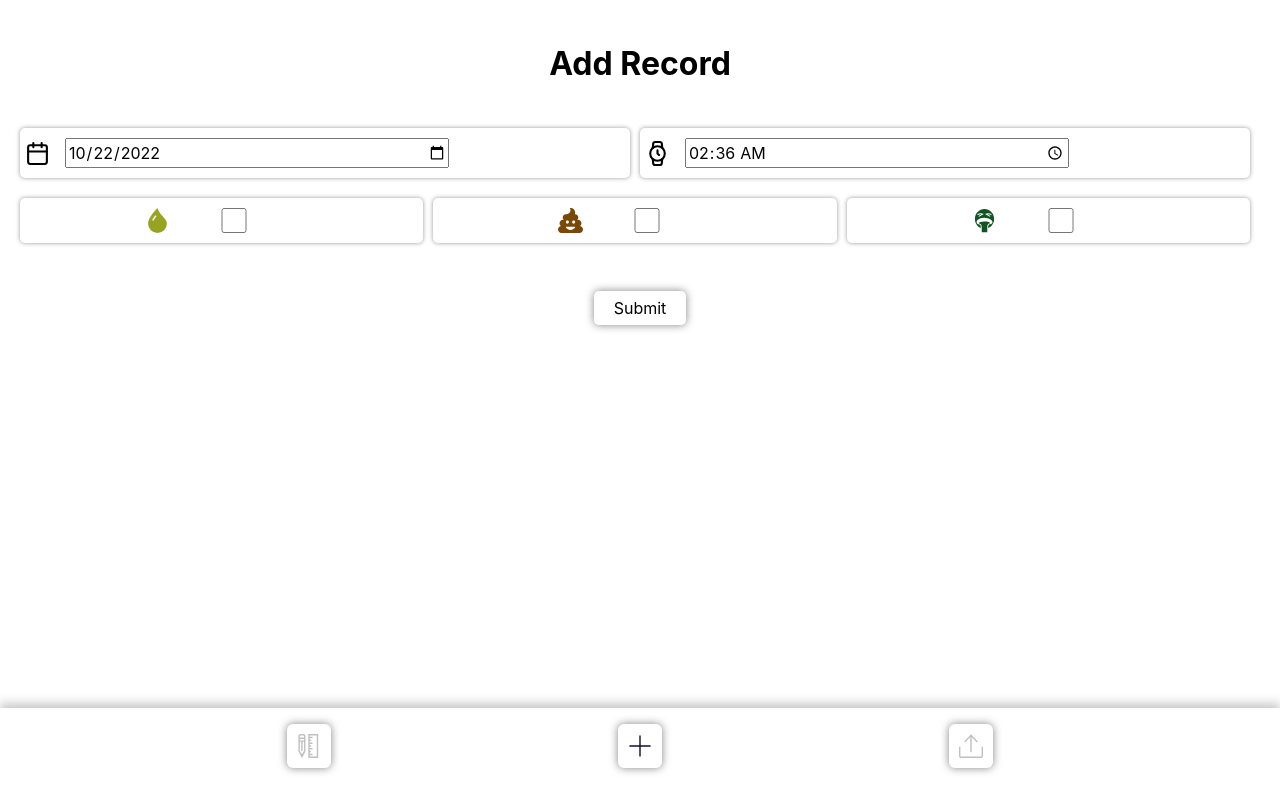
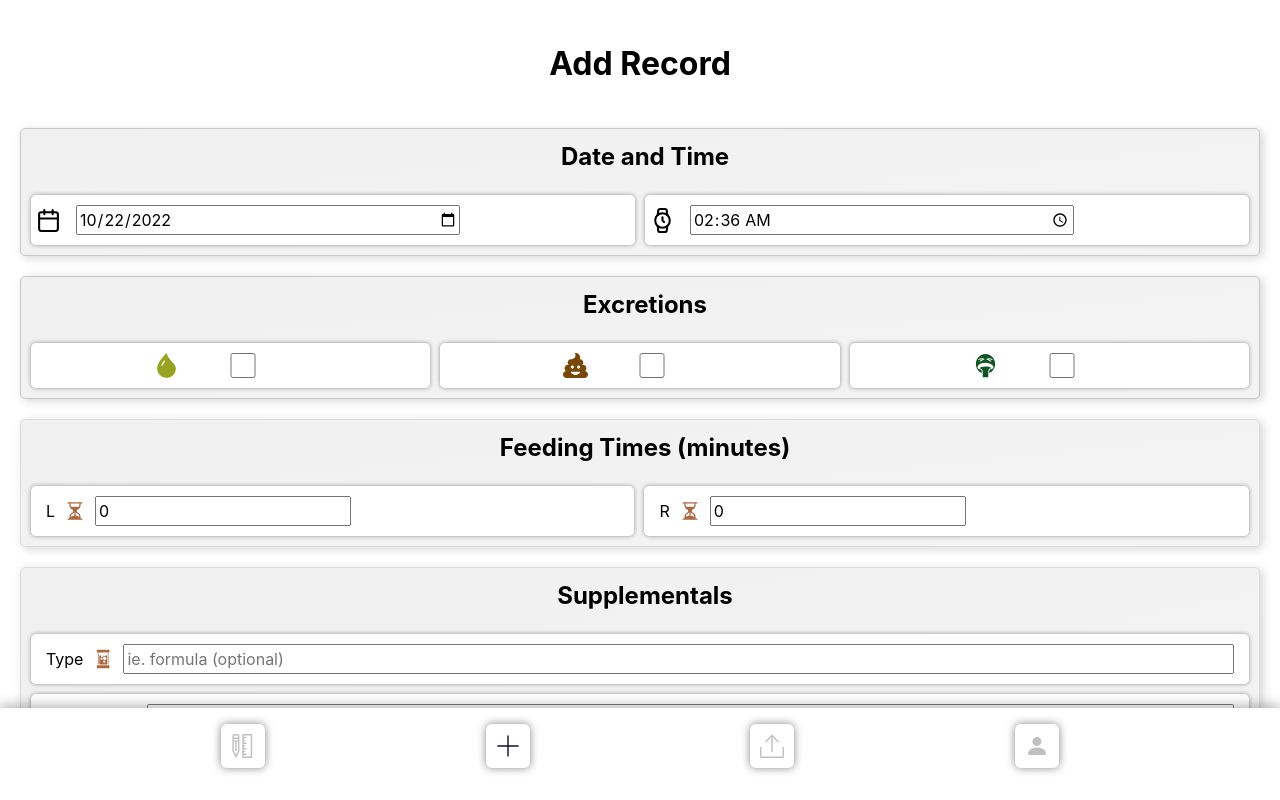
Before and after one commit to EmanateStudios/newborn-data-tracker, a React (Create React App) app in the folder client/: page /AddItem in a window 1280 px wide. Built offline with nearby package versions, Linux system fonts and the light colour scheme.

Commit message:
can assign ids now through email

```diff
--- a/client/src/App.tsx
+++ b/client/src/App.tsx
@@ -10,6 +10,7 @@ function App() {
         <Route path="/AddItem" element={<AddItem />} />
         <Route path="/ExportOptions" element={<ExportOptions />} />
         <Route path="/Records" element={<Records />} />
+        <Route path="/Login" element={<Login />} />
       </Routes>
       <Navbar />
     </div>
--- a/client/src/components/Navbar.tsx
+++ b/client/src/components/Navbar.tsx
@@ -1,5 +1,7 @@
 import { NavLink } from "react-router-dom";
+// icons
 import { TfiPlus, TfiExport, TfiRulerPencil } from "react-icons/tfi";
+import { BsFillPersonFill } from "react-icons/bs";
 
 export function Navbar() {
   return (
@@ -41,6 +43,18 @@ export function Navbar() {
             }}
           </NavLink>
         </li>
+        <li>
+          <NavLink to="Login">
+            {({ isActive }) => {
+              return (
+                <BsFillPersonFill
+                  size={"1.5rem"}
+                  color={isActive ? "rgba(19, 14, 46, 1.0)" : "silver"}
+                />
+              );
+            }}
+          </NavLink>
+        </li>
       </ul>
     </nav>
   );
--- a/client/src/pages/AddItem.tsx
+++ b/client/src/pages/AddItem.tsx
@@ -6,9 +6,9 @@ import { DateTime } from "luxon";
 // --- ICONS ---
 import { FiCalendar, FiWatch } from "react-icons/fi";
 import { FaPoo } from "react-icons/fa";
-import { BsFillDropletFill } from "react-icons/bs";
-import { GiVomiting } from "react-icons/gi";
-
+import { BsFillDropletFill, BsHourglassSplit } from "react-icons/bs";
+import { GiVomiting, GiChemicalTank } from "react-icons/gi";
+import { IoIosBeaker, IoIosTimer } from "react-icons/io";
 export function AddItem() {
   const currentDate = DateTime.now();
   // const currentTime = currentDate.toLocaleString(DateTime.TIME_SIMPLE);
@@ -20,6 +20,7 @@ export function AddItem() {
       onCompleted: (completedData) => {
         console.log(`SUCCESSFUL RECORD INSERTION`);
         console.log(completedData);
+        setRecord(initialValues);
       },
     }
   );
@@ -30,7 +31,7 @@ export function AddItem() {
       variables: {
         objects: {
           date: record.date,
-          time: record.time,
+          time: record.time.toLocaleString(DateTime.TIME_SIMPLE),
           leftBreast: record.leftBreast || 0,
           rightBreast: record.rightBreast || 0,
           void: record.void || false,
@@ -66,14 +67,6 @@ export function AddItem() {
     const valueUpdate =
       update.type === "checkbox" ? update.checked : update.value;
 
-    // console.log(update);
-    // console.log(update.type);
-    // console.log(keyUpdate);
-    console.log(valueUpdate);
-    console.log({
-      ...record,
-      [keyUpdate]: valueUpdate,
-    });
     setRecord({
       ...record,
       [keyUpdate]: valueUpdate,
@@ -85,13 +78,25 @@ export function AddItem() {
       <h1>Add Record</h1>
       <form onSubmit={handleSubmit}>
         {/*==================== DATE AND TIME ====================*/}
+        <div
+          className="cards"
+          style={{
+            border: "1px solid rgb(200,200,200)",
+            paddingBottom: "10px",
+            paddingLeft: "10px",
+            borderRadius: "5px",
+            backgroundColor: "rgb(240,240,240)",
+          }}
+        >
+          <h2>Date and Time</h2>
+          <div style={{ display: "flex" }}>
             {/* ---- DATE ---- */}
-        <div style={{ display: "flex" }}>
             <div
               className="checkBoxContainer"
               style={{
                 display: "flex",
                 alignItems: "center",
+                backgroundColor: "white",
               }}
             >
               <FiCalendar size={"25px"} style={{ marginRight: "15px" }} />
@@ -109,6 +114,7 @@ export function AddItem() {
               style={{
                 display: "flex",
                 alignItems: "center",
+                backgroundColor: "white",
               }}
             >
               <FiWatch size={"25px"} style={{ marginRight: "15px" }} />
@@ -121,7 +127,20 @@ export function AddItem() {
               />
             </div>
           </div>
+        </div>
         {/*==================== PEE AND POO ====================*/}
+        <div
+          className="cards"
+          style={{
+            border: "1px solid rgb(200,200,200)",
+            marginTop: "20px",
+            paddingBottom: "10px",
+            paddingLeft: "10px",
+            borderRadius: "5px",
+            backgroundColor: "rgb(240,240,240)",
+          }}
+        >
+          <h2>Excretions</h2>
           <div
             style={{
               display: "flex",
@@ -136,6 +155,7 @@ export function AddItem() {
               style={{
                 display: "flex",
                 justifyContent: "center",
+                backgroundColor: "white",
               }}
             >
               <BsFillDropletFill
@@ -158,6 +178,7 @@ export function AddItem() {
               style={{
                 display: "flex",
                 justifyContent: "center",
+                backgroundColor: "white",
               }}
             >
               <FaPoo size={"25px"} style={{ color: "rgb(122, 72, 6)" }} />
@@ -175,6 +196,7 @@ export function AddItem() {
               style={{
                 display: "flex",
                 justifyContent: "center",
+                backgroundColor: "white",
               }}
             >
               <GiVomiting size={"25px"} style={{ color: "rgb(17, 84, 35)" }} />
@@ -187,8 +209,135 @@ export function AddItem() {
               />
             </div>
           </div>
-        <br />
-        <br />
+        </div>
+        {/*==================== BOOBIES / FEEDING TIMES====================*/}
+        <div
+          className="cards"
+          style={{
+            marginTop: "20px",
+            paddingBottom: "10px",
+            paddingLeft: "10px",
+            borderRadius: "5px",
+          }}
+        >
+          <h2>Feeding Times (minutes)</h2>
+          <div style={{ display: "flex" }}>
+            {/* ---- LEFT BOOB TIME ---- */}
+            <div
+              className="checkBoxContainer"
+              style={{
+                display: "flex",
+                alignItems: "center",
+                backgroundColor: "white",
+              }}
+            >
+              <p style={{ margin: "0px 10px" }}>L</p>
+              <BsHourglassSplit size={"20px"} color={"rgb(171, 104, 65)"} />
+              <input
+                type="input"
+                name="leftBreast"
+                value={record.leftBreast}
+                onChange={(e) => updateRecordState(e.target)}
+                style={{ width: "20vw", marginLeft: "10px" }}
+              />
+            </div>
+            {/* ---- RIGHT BOOB TIME ---- */}
+            <div
+              className="checkBoxContainer"
+              style={{
+                display: "flex",
+                alignItems: "center",
+                backgroundColor: "white",
+              }}
+            >
+              <p style={{ margin: "0px 10px" }}>R</p>
+              <BsHourglassSplit size={"20px"} color={"rgb(171, 104, 65)"} />
+              <input
+                type="input"
+                name="rightBreast"
+                value={record.rightBreast}
+                onChange={(e) => updateRecordState(e.target)}
+                style={{ width: "20vw", marginLeft: "10px" }}
+              />
+            </div>
+          </div>
+        </div>
+        {/*==================== SUPPLEMENTALS ====================*/}
+        <div
+          className="cards"
+          style={{
+            marginTop: "20px",
+            paddingBottom: "10px",
+            paddingLeft: "10px",
+            borderRadius: "5px",
+          }}
+        >
+          <h2>Supplementals</h2>
+          {/* ---- TYPE OF SUPPLEMENT (IE. FORMULA) ---- */}
+          <div
+            className="checkBoxContainer"
+            style={{
+              display: "flex",
+              alignItems: "center",
+              backgroundColor: "white",
+              marginBottom: "10px",
+            }}
+          >
+            <p style={{ margin: "0px 10px" }}>Type</p>
+            <GiChemicalTank size={"20px"} color={"rgb(171, 104, 65)"} />
+            <input
+              type="input"
+              placeholder="ie. formula (optional)"
+              name="supplementType"
+              value={record.supplementType}
+              onChange={(e) => updateRecordState(e.target)}
+              style={{ margin: "0px 10px", display: "flex", flexGrow: 1 }}
+            />
+          </div>
+          {/* ---- SUPPLEMENT QUANTITY ---- */}
+          <div
+            className="checkBoxContainer"
+            style={{
+              display: "flex",
+              alignItems: "center",
+              backgroundColor: "white",
+              marginBottom: "10px",
+            }}
+          >
+            <p style={{ margin: "0px 10px" }}>Qty (ml)</p>
+            <IoIosBeaker size={"20px"} color={"rgb(171, 104, 65)"} />
+            <input
+              type="input"
+              placeholder="quantity in ml (optional)"
+              name="supplementQuantity"
+              value={record.supplementQuantity}
+              onChange={(e) => updateRecordState(e.target)}
+              style={{ margin: "0px 10px", display: "flex", flexGrow: 1 }}
+            />
+          </div>
+          {/* ---- PUMP TIME ---- */}
+          <div
+            className="checkBoxContainer"
+            style={{
+              display: "flex",
+              alignItems: "center",
+              backgroundColor: "white",
+              marginBottom: "10px",
+            }}
+          >
+            <p style={{ margin: "0px 10px" }}>Pump (min)</p>
+            <IoIosTimer size={"20px"} color={"rgb(171, 104, 65)"} />
+            <input
+              type="input"
+              placeholder="time in minutes (optional)"
+              name="pumpTime"
+              value={record.pumpTime}
+              onChange={(e) => updateRecordState(e.target)}
+              style={{ margin: "0px 10px", display: "flex", flexGrow: 1 }}
+            />
+          </div>
+        </div>
+        {/*==================== SUBMIT ====================*/}
         <div style={{ textAlign: "center" }}>
           <input type="submit" value="Submit" />
         </div>
--- a/client/src/pages/pagestyles/pagestyles.css
+++ b/client/src/pages/pagestyles/pagestyles.css
@@ -41,6 +41,13 @@
     -moz-box-shadow: 0px 0px 4px rgba(50, 50, 50, 0.5);
     box-shadow: 0px 0px 4px rgba(50, 50, 50, 0.5);
 }
+.cards{
+    border: 1px solid rgb(220,220,220);
+    -webkit-box-shadow: 3px 2px 10px rgba(50, 50, 50, 0.2);
+    -moz-box-shadow: 3px 2px 10px rgba(50, 50, 50, 0.2);
+    box-shadow: 3px 2px 10px rgba(50, 50, 50, 0.2);
+    background-image: linear-gradient(to bottom right, rgb(240,240,240), rgb(244,244,244));
+}
 
 .navbar li{
     list-style: none;
@@ -57,17 +64,22 @@ input[type="checkbox"]{
     padding:0px;
 }
 input[type="submit"]{
-
-    margin:0px;
-    padding:5px 20px;
+    margin-top:30px;
+    padding:10px 60px;
     border:0px;
-    background-color: white;
+    background-color: rgb(26, 156, 104);
+    color:white;
     border-radius: 5px;
-    -webkit-box-shadow: 0px 0px 8px rgba(50, 50, 50, 0.6);
-    -moz-box-shadow: 0px 0px 8px rgba(50, 50, 50, 0.6);
-    box-shadow: 0px 0px 8px rgba(50, 50, 50, 0.6);
+    font-size: larger;
+    -webkit-box-shadow: 0px 0px 8px rgba(12, 55, 14, 0.3);
+    -moz-box-shadow: 0px 0px 8px rgba(12, 55, 14, 0.3);
+    box-shadow: 0px 0px 8px rgba(12, 55, 14, 0.3);
 }
 h1 {
     text-align: center;
     margin:20px 0px 40px;
 }
+h2 {
+    text-align: center;
+    margin:10px 10px 20px;
+}
```
Also changed, not shown: client/src/api/types/records.ts (+5 -5 lines), client/src/pages/Login.tsx (+55 -1 lines). Lines whose indentation alone changed are shown as unchanged.
